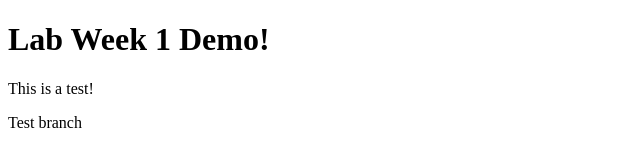
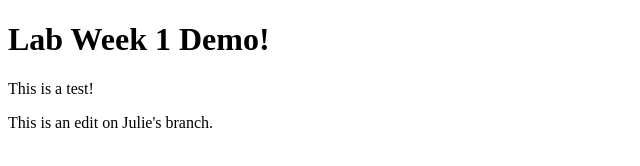
Before and after one commit to INFO442-Summer2024/Lab-1-Demo, a plain HTML site: page index.html in a window 1280 px wide. Shown: the whole page, without its empty margins (0-640 px from the left). Drawn offline with Linux system fonts and the light colour scheme.

Commit message:
julie's changes

```diff
--- a/index.html
+++ b/index.html
@@ -10,7 +10,7 @@
 <body>
     <h1>Lab Week 1 Demo!</h1>
     <p>This is a test!</p>
-    <p>Test branch</p>
+    <p>This is an edit on Julie's branch.</p>
 </body>
 
 </html>
```
